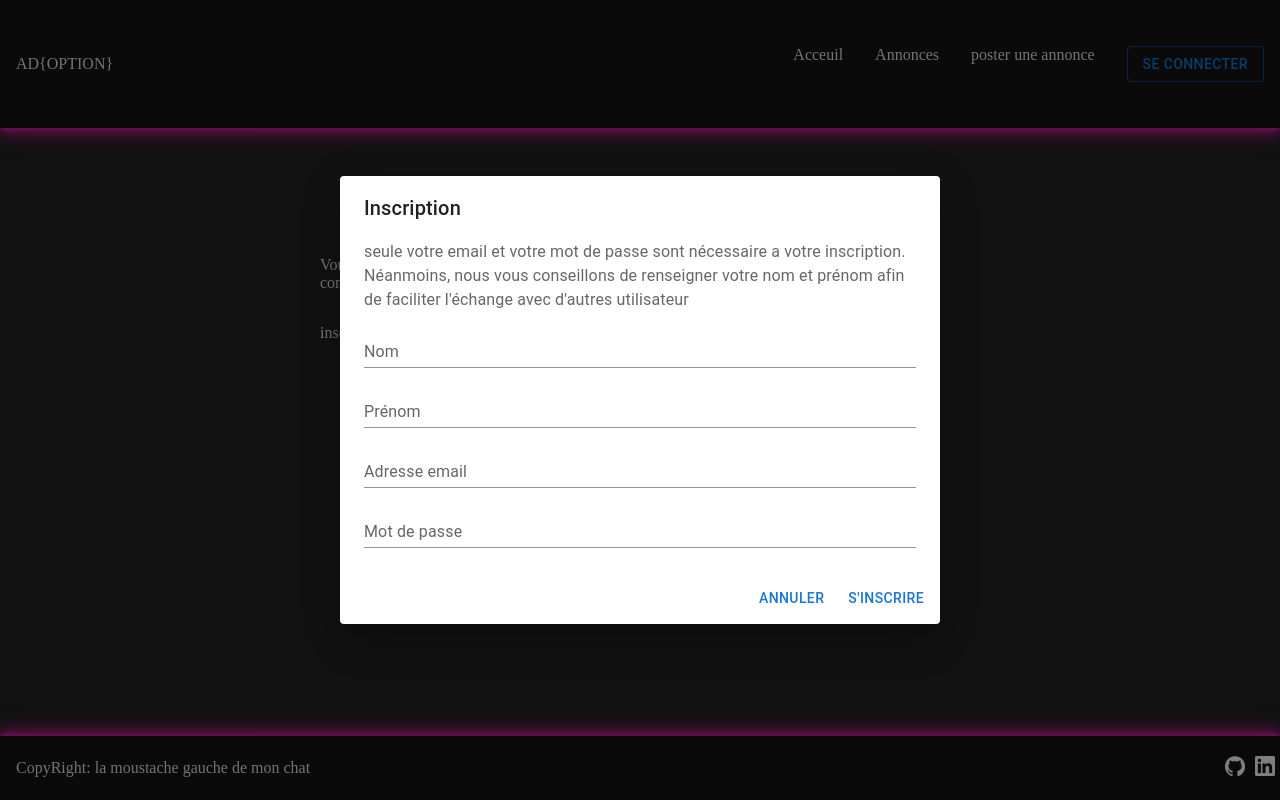
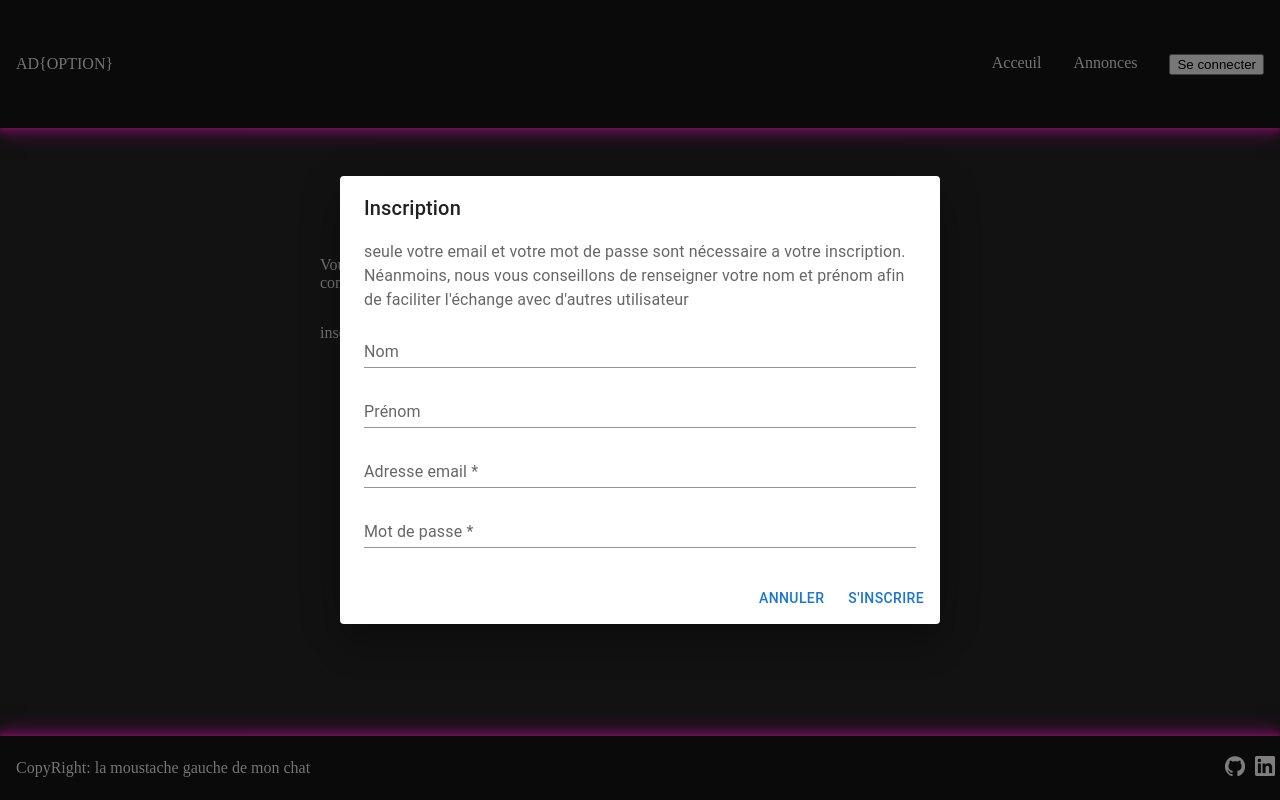
Before and after one commit to Alaaric/checkpoint4, a React (Vite) app in the folder frontend/: page / in a window 1280 px wide. Both pictures are taken after a click on the button "S'INSCRIRE". Built offline with nearby package versions, Linux system fonts and the light colour scheme.

Commit message:
add conditional render if user is connected or not

```diff
--- /dev/null
+++ b/frontend/src/Components/Disconnect.jsx
@@ -0,0 +1,40 @@
+import { useContext, useState } from "react";
+import Button from "@mui/material/Button";
+import Dialog from "@mui/material/Dialog";
+import DialogContent from "@mui/material/DialogContent";
+import DialogTitle from "@mui/material/DialogTitle";
+import userContext from "../contexts/userContext";
+
+export default function Disconnect() {
+  const [open, setOpen] = useState(false);
+  const { setUser } = useContext(userContext);
+
+  const handleClickOpen = () => {
+    setOpen(true);
+  };
+
+  const handleClose = () => {
+    setOpen(false);
+  };
+  const submit = () => {
+    setUser(null);
+    handleClose();
+  };
+
+  return (
+    <div>
+      <button variant="outlined" onClick={handleClickOpen}>
+        Se déconnecter
+      </button>
+      <Dialog open={open} onClose={handleClose}>
+        <DialogTitle>Voulez-vous vraiment vous déconnecter?</DialogTitle>
+        <DialogContent>
+          <Button type="submit" onClick={submit}>
+            Oui
+          </Button>
+          <Button onClick={handleClose}>Non</Button>
+        </DialogContent>
+      </Dialog>
+    </div>
+  );
+}
--- a/frontend/src/Components/Login.jsx
+++ b/frontend/src/Components/Login.jsx
@@ -13,7 +13,7 @@ export default function Login() {
   const [email, setEmail] = useState();
   const [password, setPassword] = useState();
   const [open, setOpen] = useState(false);
-  const { setUser, user } = useContext(userContext);
+  const { setUser } = useContext(userContext);
 
   const handleClickOpen = () => {
     setOpen(true);
@@ -40,9 +40,9 @@ export default function Login() {
 
   return (
     <div>
-      <Button variant="outlined" onClick={handleClickOpen}>
+      <button variant="outlined" onClick={handleClickOpen}>
         Se connecter
-      </Button>
+      </button>
       <Dialog open={open} onClose={handleClose}>
         <DialogTitle>Inscription</DialogTitle>
         <DialogContent>
@@ -54,7 +54,7 @@ export default function Login() {
               autoFocus
               margin="dense"
               id="email"
-              label="Adresse email"
+              label="Adresse email *"
               type="email"
               fullWidth
               variant="standard"
@@ -64,7 +64,7 @@ export default function Login() {
               autoFocus
               margin="dense"
               id="password"
-              label="Mot de passe"
+              label="Mot de passe *"
               type="password"
               fullWidth
               variant="standard"
--- a/frontend/src/Components/NavBar.jsx
+++ b/frontend/src/Components/NavBar.jsx
@@ -1,7 +1,12 @@
 import { Link } from "react-router-dom";
 import Login from "./Login";
+import { useContext } from "react";
+import userContext from "../contexts/userContext";
+import Disconnect from "./Disconnect";
 
 export default function () {
+  const { user } = useContext(userContext);
+
   return (
     <header>
       <div className="logo">AD{"{OPTION}"}</div>
@@ -19,12 +24,20 @@ export default function () {
             <li>
               <Link to="/ads">Annonces</Link>
             </li>
+            {user && (
               <li>
                 <Link to="/postads">poster une annonce</Link>
               </li>
+            )}
+            {user ? (
+              <li>
+                <Disconnect />
+              </li>
+            ) : (
               <li>
                 <Login />
               </li>
+            )}
           </ul>
         </label>
       </nav>
--- a/frontend/src/Components/Register.jsx
+++ b/frontend/src/Components/Register.jsx
@@ -70,7 +70,7 @@ export default function Register() {
               autoFocus
               margin="dense"
               id="email"
-              label="Adresse email"
+              label="Adresse email *"
               type="email"
               fullWidth
               variant="standard"
@@ -80,7 +80,7 @@ export default function Register() {
               autoFocus
               margin="dense"
               id="password"
-              label="Mot de passe"
+              label="Mot de passe *"
               type="password"
               fullWidth
               variant="standard"
--- a/frontend/src/Pages/Home.jsx
+++ b/frontend/src/Pages/Home.jsx
@@ -1,6 +1,10 @@
+import { useContext } from "react";
 import Register from "../Components/Register";
+import userContext from "../contexts/userContext";
 
 export default function Home() {
+  const { user } = useContext(userContext);
+
   return (
     <div className="home">
       <h1>BIENVENUE SUR AD{"{OPTION}"}</h1>
@@ -12,7 +16,7 @@ export default function Home() {
         inscrivez vous et trouvez de ce pas une personne qui pourra prendre soin
         de votre animal
       </p>
-      <Register />
+      {!user && <Register />}
     </div>
   );
 }
```
Lines whose indentation alone changed are shown as unchanged.
